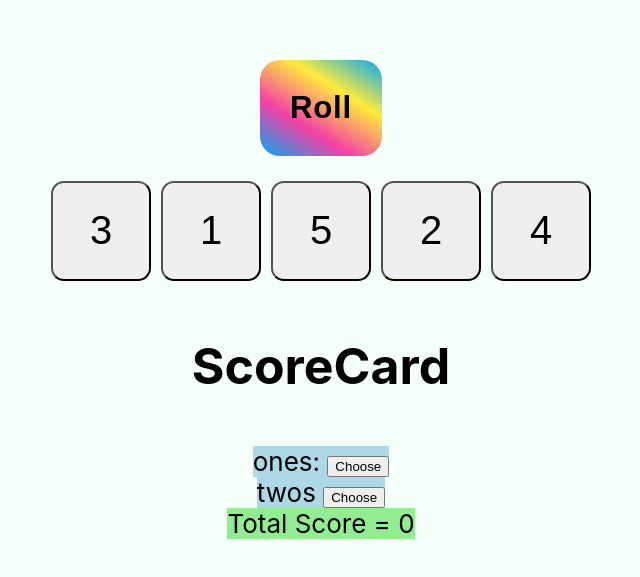
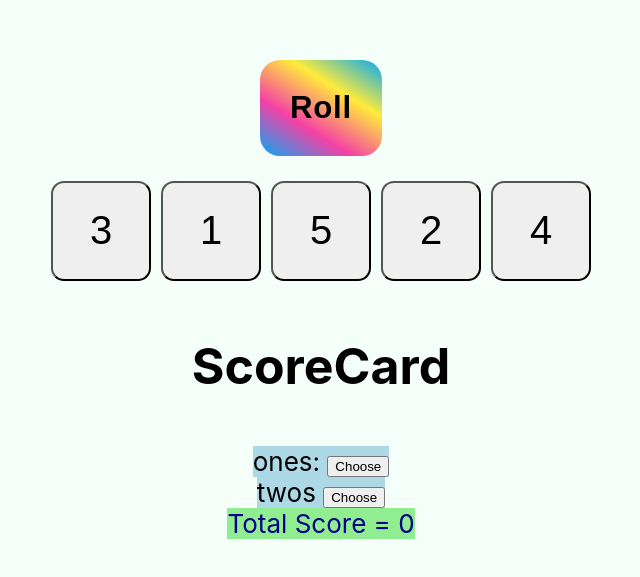
Before and after one commit to redSlug/yahtzee, a React (Create React App) app: page / in a window 1280 px wide. Shown: the part 111-688 px from the top of the page, without its empty margins (319-959 px from the left). Built offline with nearby package versions, Linux system fonts and the light colour scheme.

Commit message:
update score color

```diff
--- a/src/ScoreCard.css
+++ b/src/ScoreCard.css
@@ -14,5 +14,5 @@ font-weight: bold;
 }
 .total-score {
     background-color: lightgreen;
-    color: black;
+    color: darkblue;
 }
```
